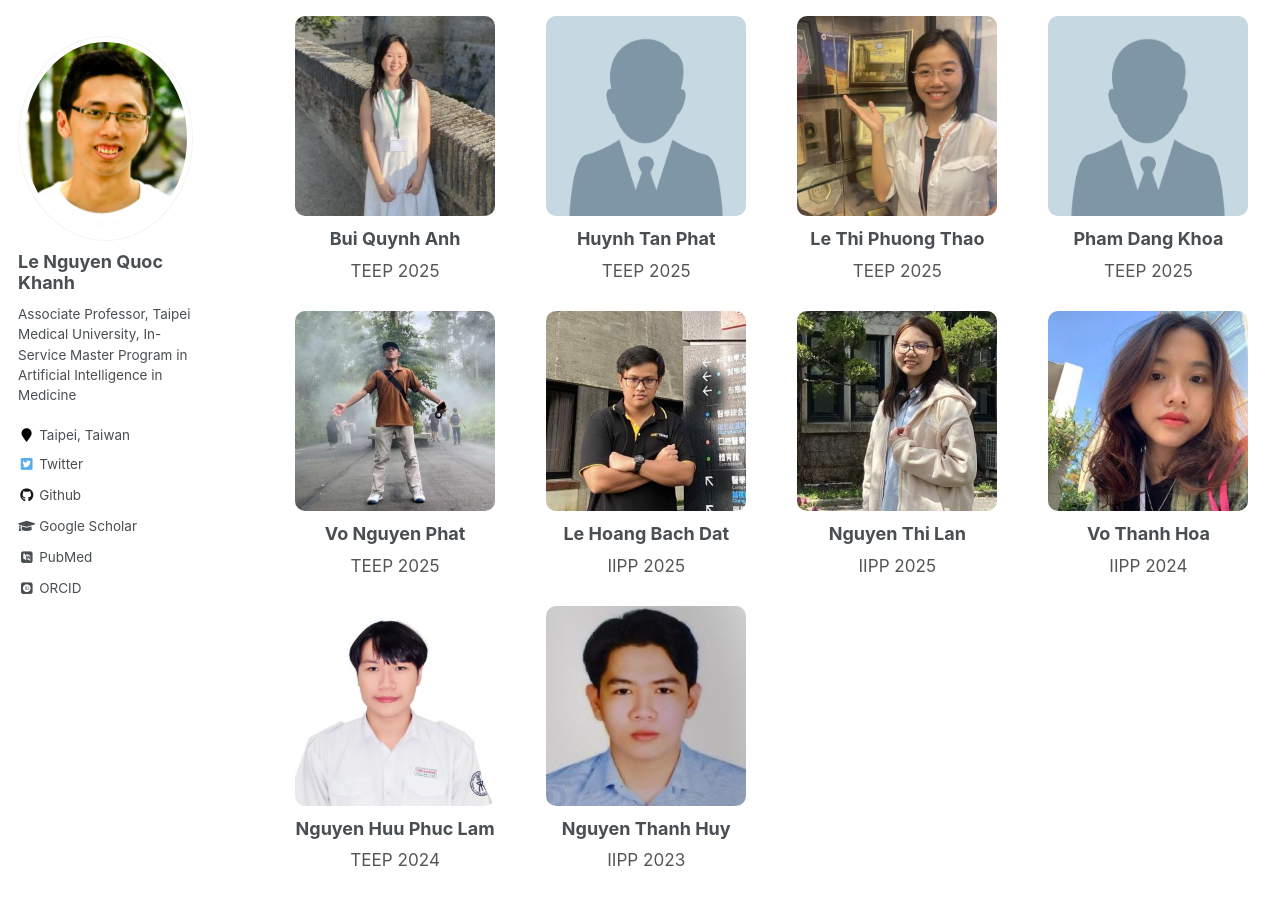
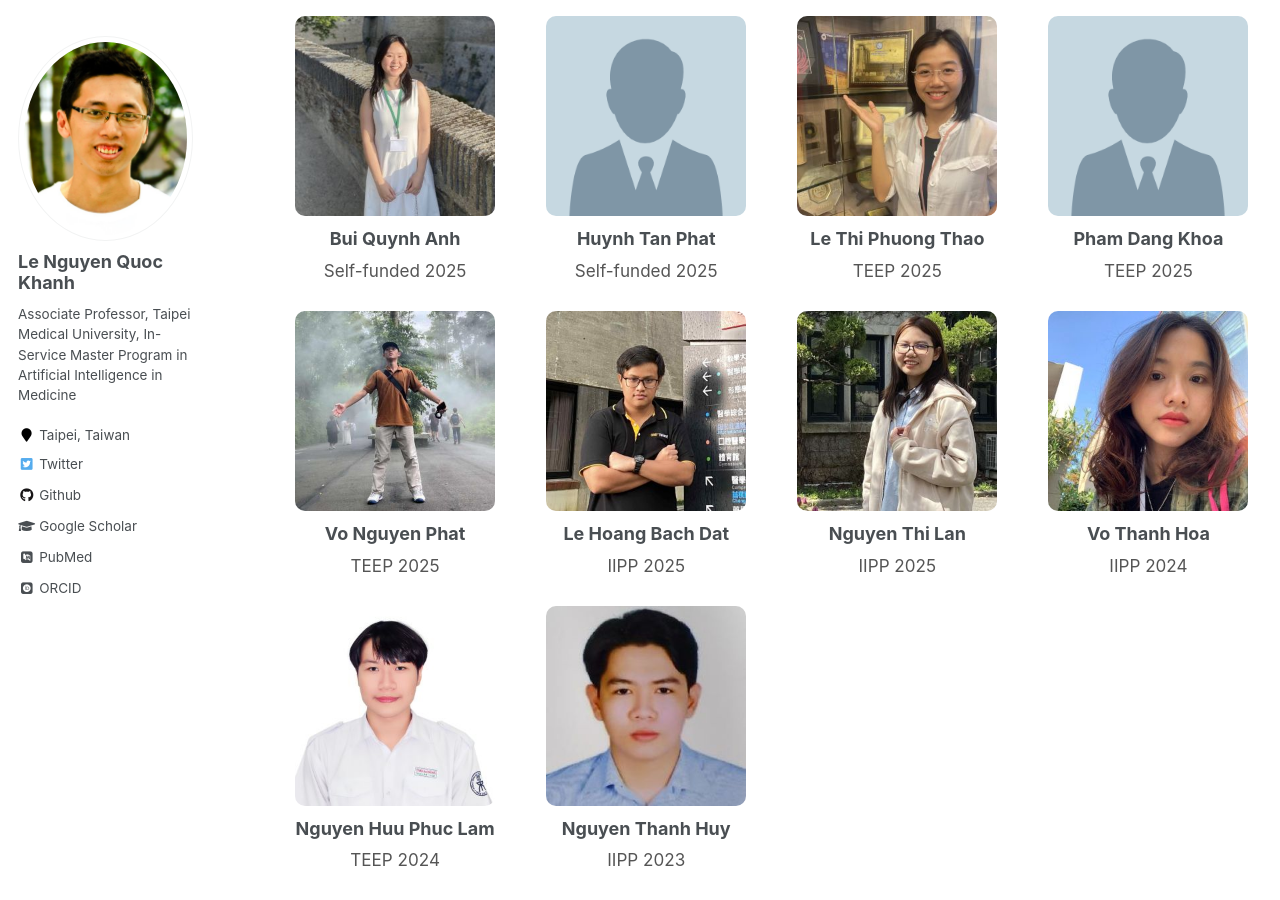
Before and after one commit to khanhlee/khanhlee.github.io, a Jekyll site: the page built from _pages/member.md, in a window 1280 px wide and 900 px high, scrolled down 4447 px. Built offline with Jekyll 4.4.1, drawn with Linux system fonts in a browser that asks for light colours; some web fonts are replaced.

Commit message:
Update member.md

```diff
--- a/_pages/member.md
+++ b/_pages/member.md
@@ -380,13 +380,13 @@ TMU AIBioMed Lab develops clinically grounded AI systems by integrating medical
   <div class="member-card">
     <img src="/images/quynhanh.jpg" alt="Bui Quynh Anh">
     <div class="member-name">Bui Quynh Anh</div>
-    <div class="member-role">TEEP 2025</div>
+    <div class="member-role">Self-funded 2025</div>
   </div>
 
   <div class="member-card">
     <img src="/images/male.png" alt="Huynh Tan Phat">
     <div class="member-name">Huynh Tan Phat</div>
-    <div class="member-role">TEEP 2025</div>
+    <div class="member-role">Self-funded 2025</div>
   </div>
 
   <div class="member-card">
```
